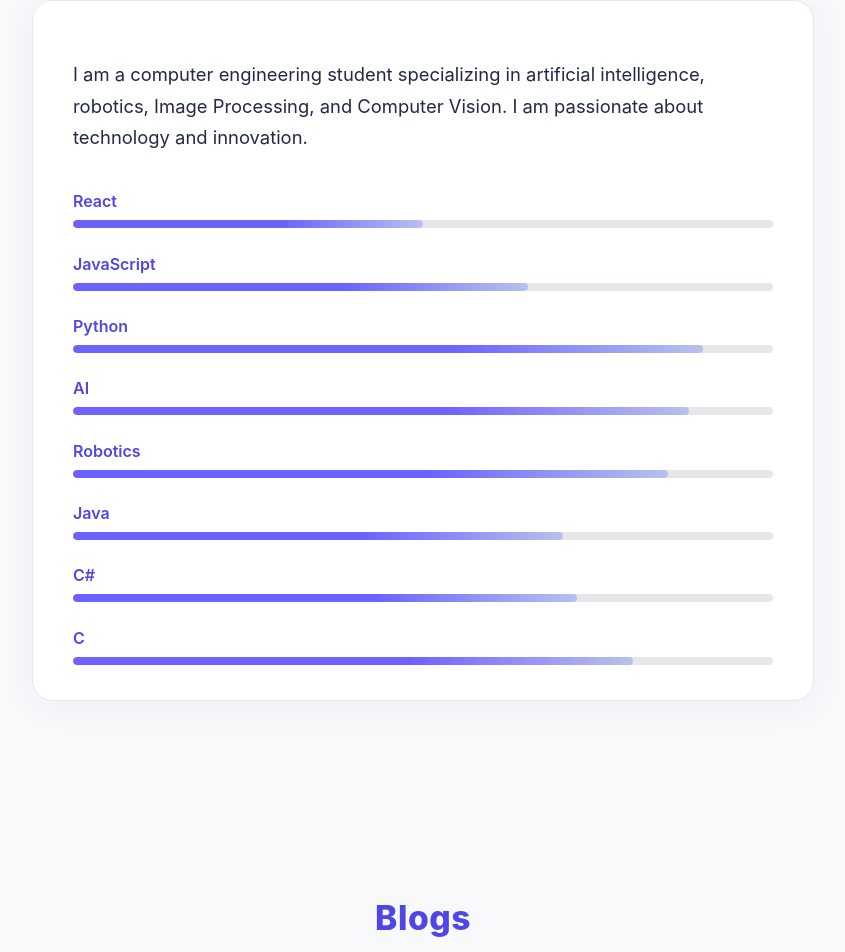
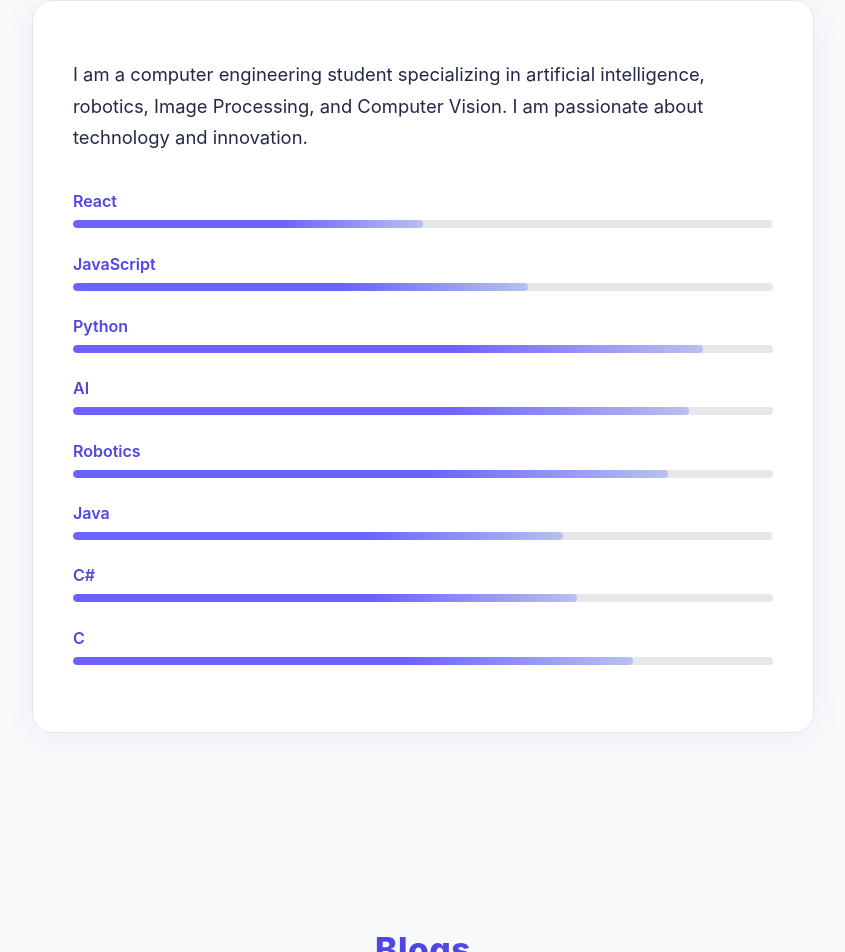
Before and after one commit to Aytacus/PersonalWebsite, a React (Create React App) app: page / in a window 1280 px wide. Shown: the part 1051-2003 px from the top of the page, without its empty margins (217-1062 px from the left). Built offline with nearby package versions, Linux system fonts and the light colour scheme.

Commit message:
Update App.css

```diff
--- a/src/App.css
+++ b/src/App.css
@@ -211,7 +211,7 @@
   text-align: center;
   margin-top: -100px;
   padding-bottom: 160px;
-  scroll-margin-top: 60px;
+  scroll-margin-top: 150px;
 }
 .about-card {
   background: var(--card);
@@ -234,6 +234,7 @@
   display: flex;
   flex-direction: column;
   gap: 1.2rem;
+  padding-bottom: 2rem;
 }
 .skill-bar {
   font-weight: 600;
```
